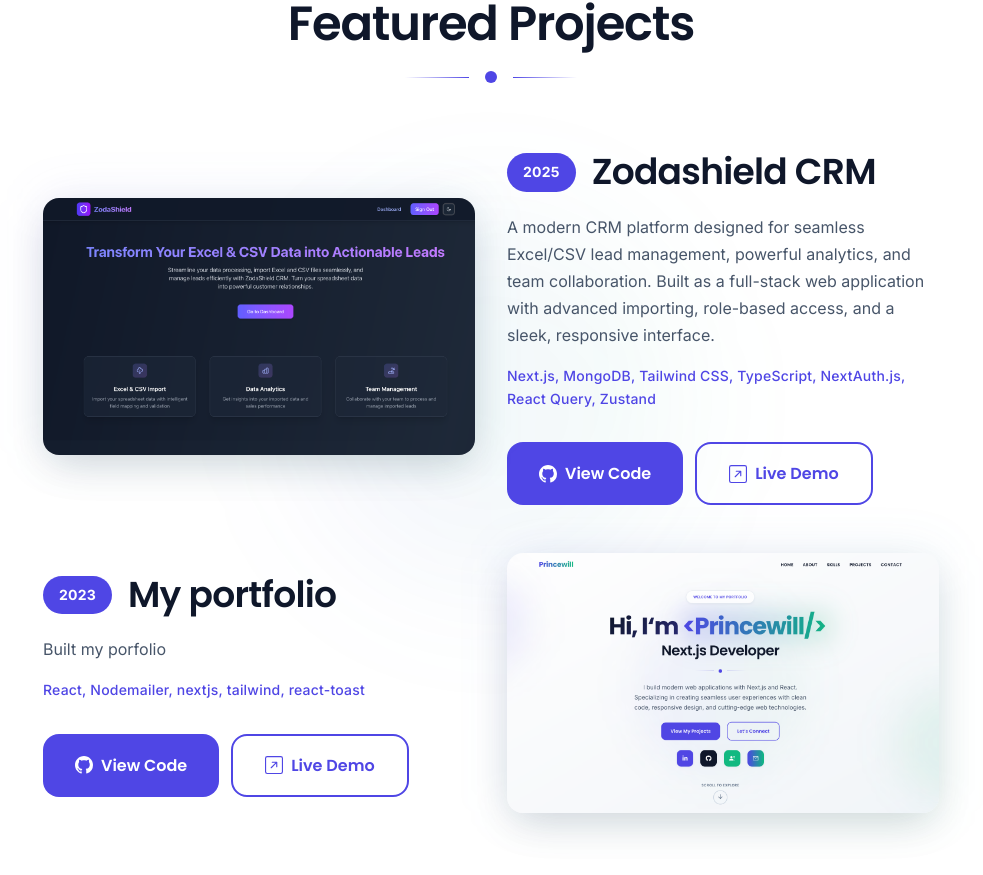
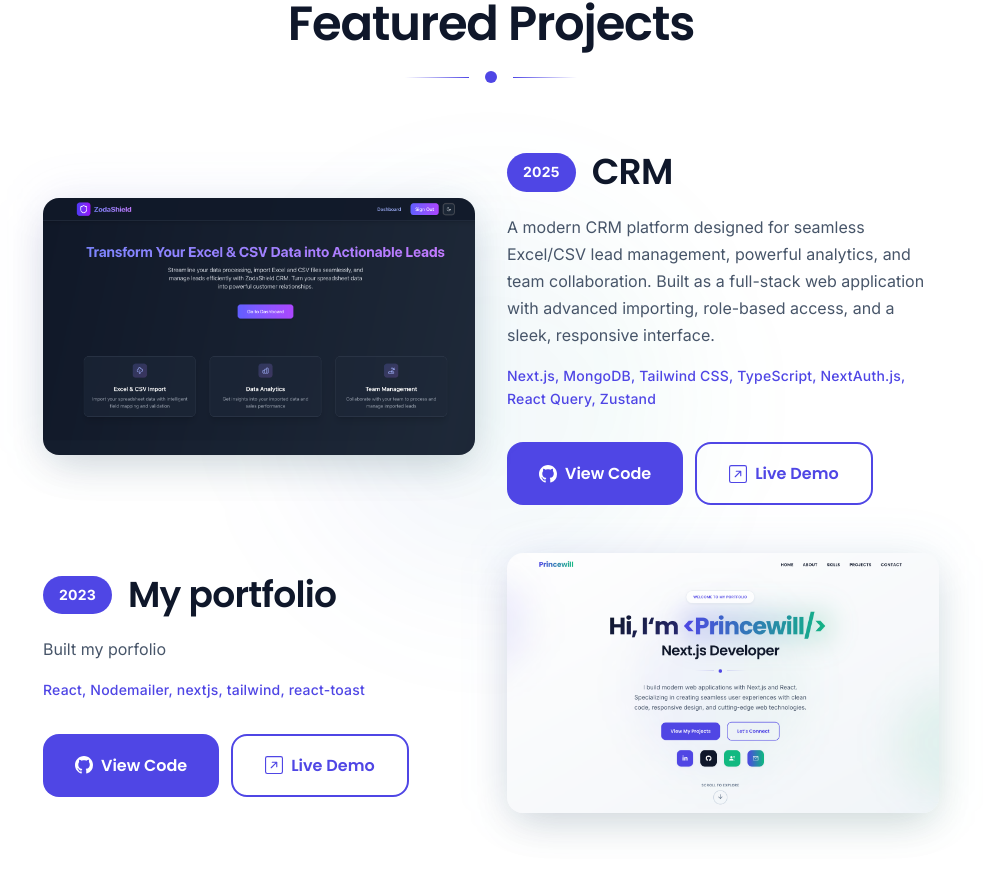
Before and after one commit to NanakumorPrincewill/MyPortfolio, a Next.js app: page / in a window 1280 px wide. Shown: the part 2695-3570 px from the top of the page, without its empty margins (149-1132 px from the left). Built offline with nearby package versions, Linux system fonts and the light colour scheme.

Commit message:
updated zodasheild from  portfolio

```diff
--- a/src/components/projects/Projects.jsx
+++ b/src/components/projects/Projects.jsx
@@ -7,7 +7,7 @@ import { motion } from "framer-motion";
 const projects = [
   {
     image: "/zodashield.png",
-    name: "Zodashield CRM",
+    name: "CRM",
     description:
       "A modern CRM platform designed for seamless Excel/CSV lead management, powerful analytics, and team collaboration. Built as a full-stack web application with advanced importing, role-based access, and a sleek, responsive interface.",
     technology:
```
